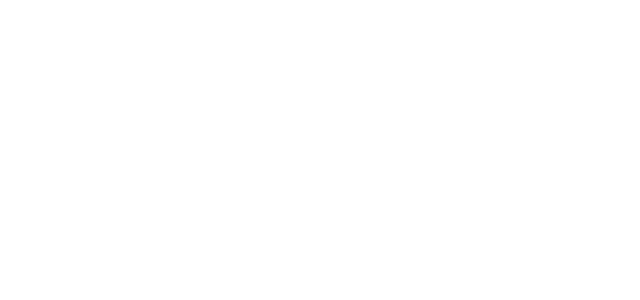
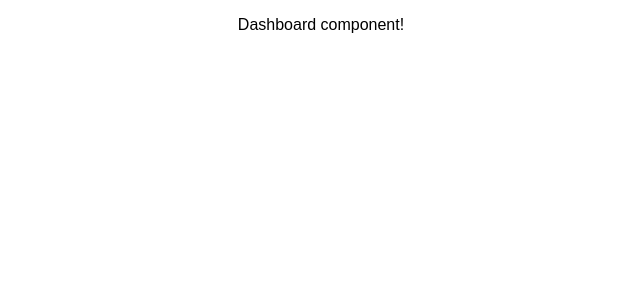
Before and after one commit to CesarBetan/zenwherk-admin-app, a React (Create React App) app: page /dashboard in a window 1280 px wide. Shown: the top 300 px of the page, without its empty margins (319-959 px from the left). Built offline with nearby package versions, Linux system fonts and the light colour scheme.

Commit message:
Add Dashboard route

```diff
--- a/src/App.js
+++ b/src/App.js
@@ -2,6 +2,7 @@ import React, { Component } from 'react';
 import { BrowserRouter, Route, Redirect, Switch } from 'react-router-dom';
 import './App.css';
 import Login from './components/Login';
+import Dashboard from './components/Dashboard';
 
 class App extends Component {
     render() {
@@ -9,7 +10,9 @@ class App extends Component {
             <BrowserRouter>
                 <div className="App">
                     <Switch>
-
+                        <Route exact path="/" component={Login}/>
+                        <Route exact path="/dashboard" component={Dashboard}/>
+                        <Redirect from='*' to='/' />
                     </Switch>
                 </div>
             </BrowserRouter>
--- /dev/null
+++ b/src/components/Dashboard/Dashboard.js
@@ -0,0 +1,12 @@
+import React, { Component } from 'react';
+import './Dashboard.css';
+
+class Dashboard extends Component {
+    render() {
+        return (
+            <p>Dashboard component!</p>
+        );
+    }
+}
+
+export default Dashboard;
--- /dev/null
+++ b/src/components/Dashboard/index.js
@@ -0,0 +1,2 @@
+import Dashboard from './Dashboard';
+export default Dashboard;
```
Also changed, not shown: src/components/Dashboard/Dashboard.css (added).
